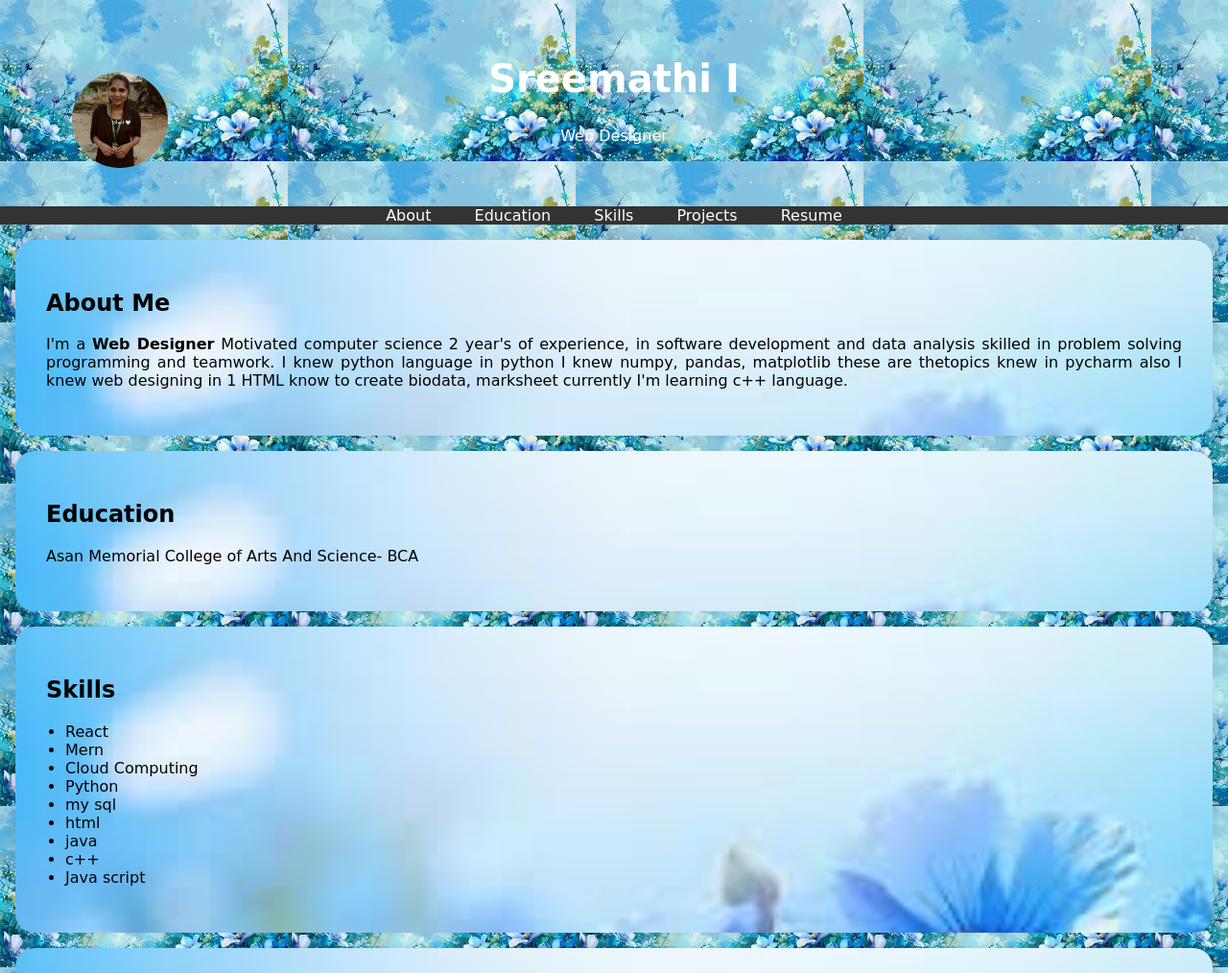
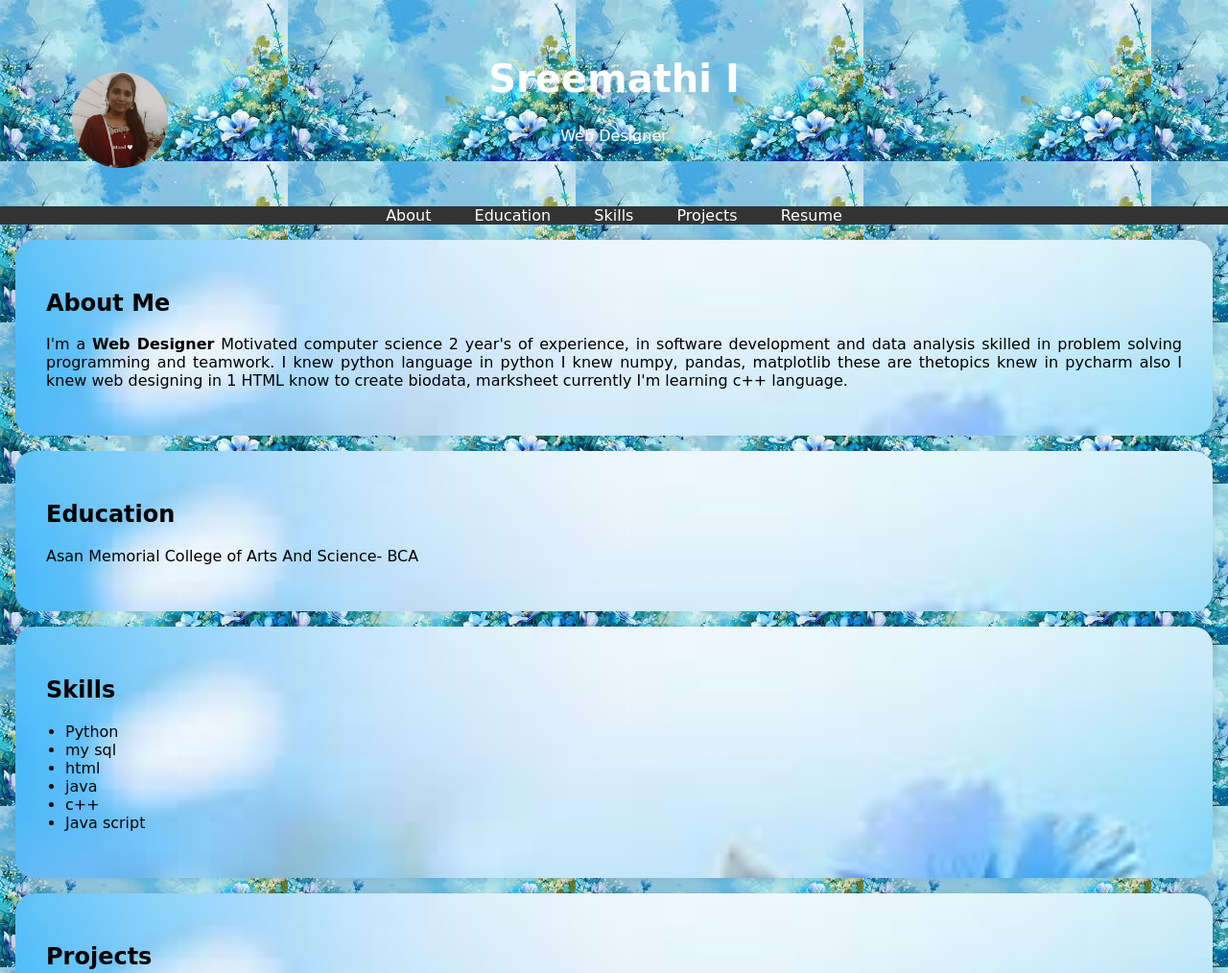
Before and after one commit to sreemathi189/portfolio, a plain HTML site: page index.html in a window 1280 px wide. Shown: the top 1014 px of the page at 96% size. Drawn offline with Linux system fonts and the light colour scheme.

Commit message:
Update index.html

```diff
--- a/index.html
+++ b/index.html
@@ -101,7 +101,7 @@
     <header>
         <div class="header-content">
             <!-- Add your profile picture here -->
-            <img src="sree.jpg" alt="Your Profile Picture" class="profile-picture">
+            <img src="sree1.jpg" alt="Your Profile Picture" class="profile-picture">
             <h1>Sreemathi I</h1>
             <p>Web Designer</p>
         </div>
@@ -144,9 +144,6 @@
         <div class="section-content">
             <h2>Skills</h2>
             <ul>
-                <li>React</li>
-                <li>Mern</li>
-                <li>Cloud Computing</li>
                 <li>Python</li>
                 <li>my sql</li>
                 <li>html</li>
```
